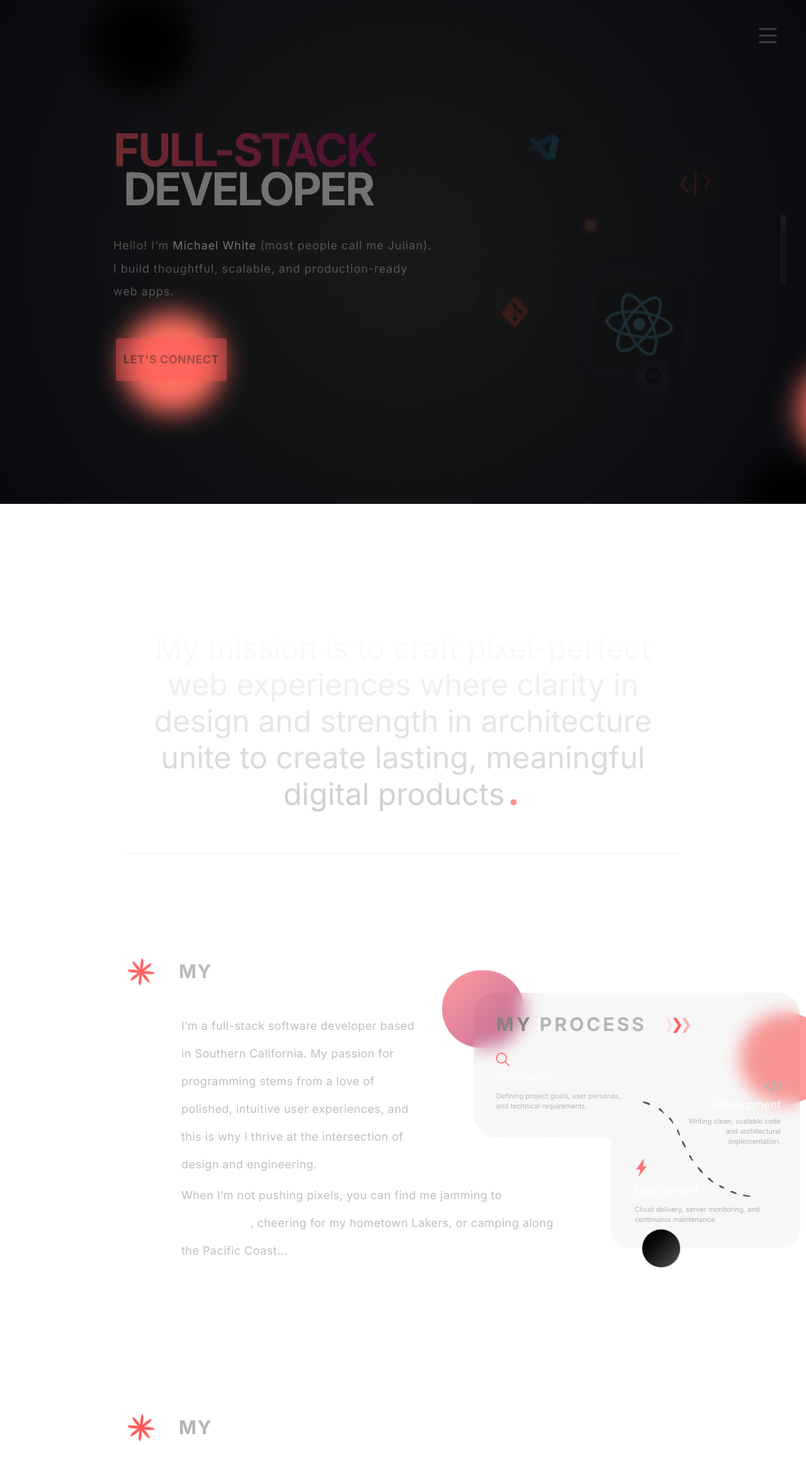
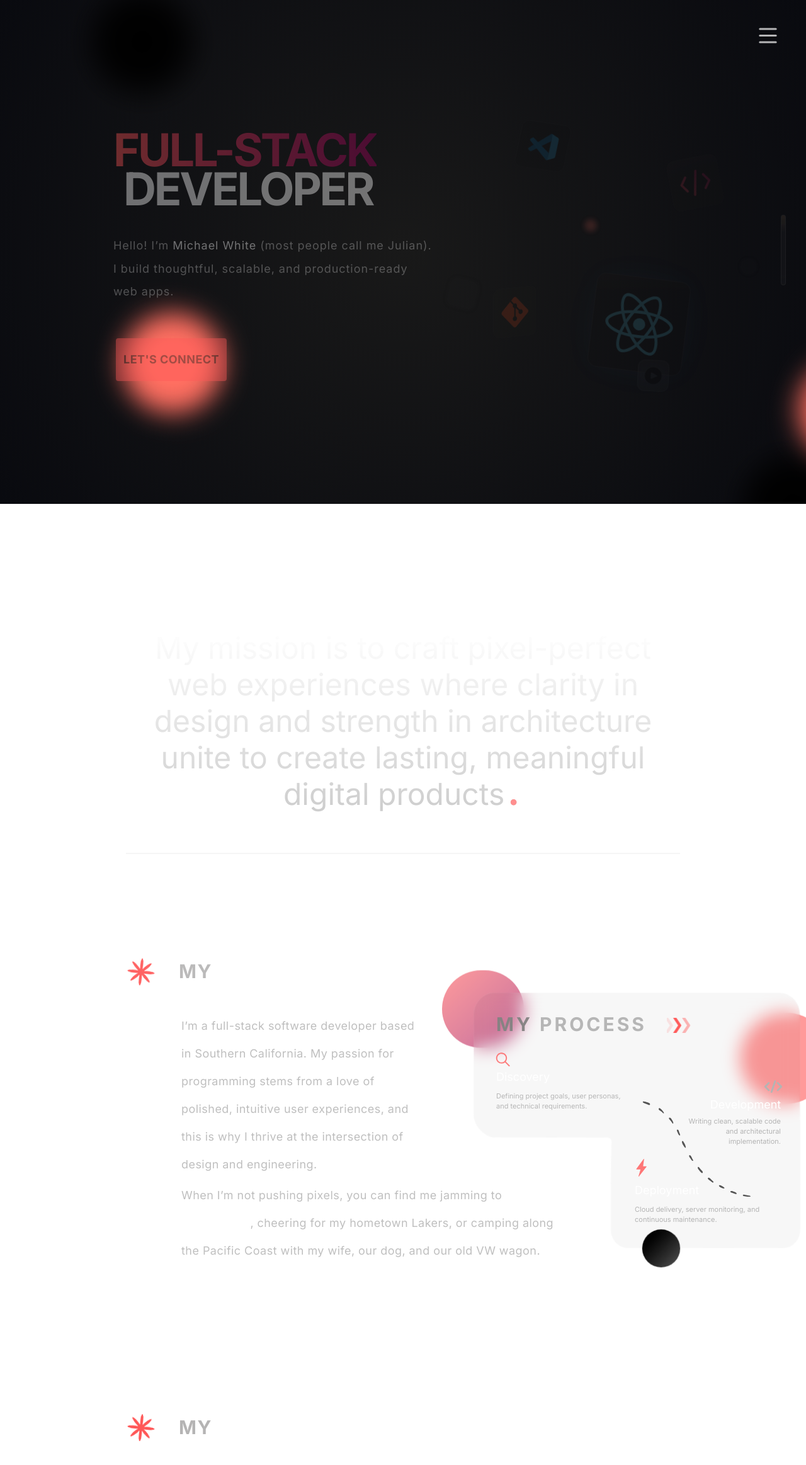
Before and after one commit to mj-codices/my-portfolio, a Next.js app: page / in a window 1280 px wide. Shown: the top 2326 px of the page at 63% size. Built offline with nearby package versions, Linux system fonts and the light colour scheme.

Commit message:
Refined AboutText and NavIcon, added ref to SelectedWork

```diff
--- a/src/app/components/mission/AboutText.tsx
+++ b/src/app/components/mission/AboutText.tsx
@@ -117,7 +117,7 @@ export default function AboutMe({ headingY, p1Y, p2Y, p2Ref }: AboutTextProps) {
                 ))}
               </motion.span>
               , cheering for my hometown Lakers, or camping along the Pacific
-              Coast...
+              Coast with my wife, our dog, and our old VW wagon.
             </p>
           </motion.div>
         </FadeSection>
--- a/src/app/components/ui/nav/NavIcon.tsx
+++ b/src/app/components/ui/nav/NavIcon.tsx
@@ -44,8 +44,8 @@ export default function Menu({ open, onToggle }: MenuProps) {
               x2="100"
               y2="0"
             >
-              {/* <stop offset="20%" stopColor="#191919" /> */}
-              <stop offset="100%" stopColor="#545454" />
+
+              <stop offset="100%" stopColor="white" />
             </linearGradient>
           </defs>
 
--- a/src/app/components/work/ProjectCard.tsx
+++ b/src/app/components/work/ProjectCard.tsx
@@ -1,6 +1,6 @@
 import "./ProjectCard.css";
 
-export default function Project(){
+export default function ProjectCard(){
     return (
         <div>
 
--- a/src/app/components/work/SelectedWork.tsx
+++ b/src/app/components/work/SelectedWork.tsx
@@ -1,7 +1,8 @@
 "use client";
-
+import { useRef } from "react";
 import ProjectCard from "./ProjectCard";
 import { motion, useTransform, useScroll } from "framer-motion";
+
 
 const fadeUp = {
   hidden: { opacity: 0, y: 40 },
@@ -16,5 +17,15 @@ const fadeUp = {
 };
 
 export default function WorkCited() {
-  return <ProjectCard />;
+  const ref = useRef(null);
+
+  const { scrollYProgress } = useScroll({
+  target: ref,
+  offset: ["start end", "end start"],
+});
+  return (
+    <div ref={ref} className="w-full h-[500px]">
+      <ProjectCard />
+    </div>
+  );
 }
```
